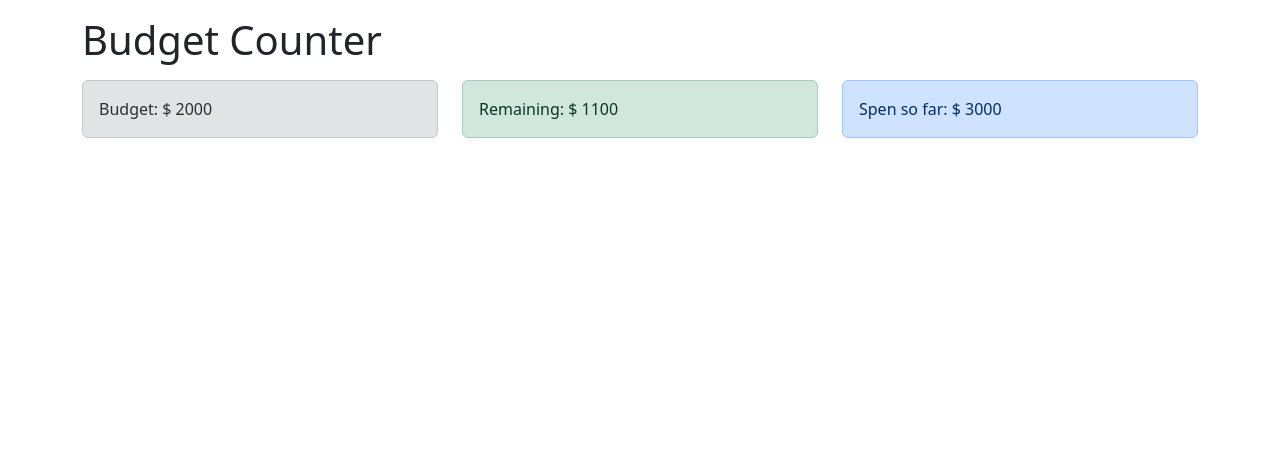
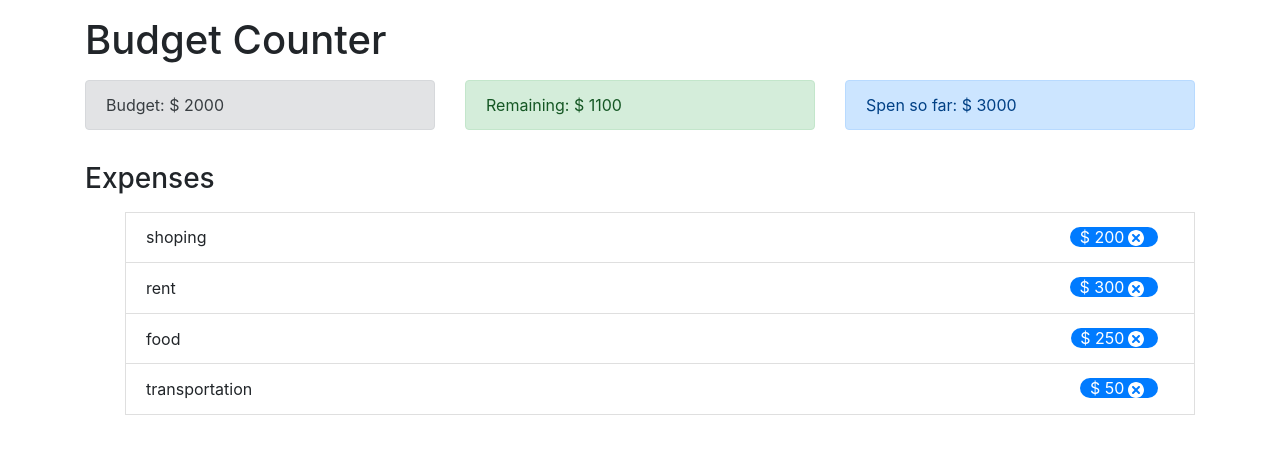
Before and after one commit to ismaelmarot/BudgetApp, a React (Create React App) app: page / in a window 1280 px wide. Shown: the top 454 px of the page. Built offline with nearby package versions, Linux system fonts and the light colour scheme.

Commit message:
ExpenseItem & ExpenseList components added

```diff
--- a/package.json
+++ b/package.json
@@ -6,7 +6,7 @@
     "@testing-library/jest-dom": "^5.16.5",
     "@testing-library/react": "^13.4.0",
     "@testing-library/user-event": "^13.5.0",
-    "bootstrap": "^5.3.0",
+    "bootstrap": "^4.6.0",
     "react": "^18.2.0",
     "react-dom": "^18.2.0",
     "react-icons": "^4.10.1",
--- a/src/App.js
+++ b/src/App.js
@@ -3,6 +3,7 @@ import 'bootstrap/dist/css/bootstrap.min.css';
 import Budget from './components/Budget';
 import Remaining from './components/Remaining';
 import ExpenseTotal from './components/ExpenseTotal';
+import ExpenseList from './components/ExpenseList';
 
 const App = () => {
   return (
@@ -19,6 +20,12 @@ const App = () => {
           <ExpenseTotal />
         </div>
       </div>
+      <h3 className='mt-3'>Expenses</h3>
+      <div className='row mt-3'>
+        <div className='col-sm'>
+          <ExpenseList />
+        </div>
+      </div>
     </div>
   );
 }
--- /dev/null
+++ b/src/components/ExpenseItem.js
@@ -0,0 +1,18 @@
+import React from 'react';
+import { TiDelete } from 'react-icons/ti';
+
+const ExpenseItem = (props) => {
+    return (
+        <li className='list-group-item d-flex justify-content-between align-items-center'>
+            {props.name}
+            <div>
+                <span className=' badge-primary badge-pill mr-3'>
+                    $ {props.cost}
+                    <TiDelete size='1.5em'></TiDelete>
+                </span>
+            </div>
+        </li>
+    );
+}
+
+export default ExpenseItem;
--- /dev/null
+++ b/src/components/ExpenseList.js
@@ -0,0 +1,26 @@
+import React from 'react';
+import ExpenseItem from './ExpenseItem';
+
+const ExpenseList = () =>{
+    const expenses = [
+        { id: 123, name: 'shoping', cost: 200 },
+        { id: 456, name:'rent', cost: 300 },
+        { id: 789, name: 'food', cost: 250 },
+        { id: 101, name: 'transportation', cost: 50 },
+    ]
+
+    return (
+        <ul>
+            {expenses.map((expense)=>(
+                <ExpenseItem
+                    key={ expense.id }
+                    id={ expense.id }
+                    name={ expense.name }
+                    cost={ expense.cost }
+                />
+            ))}
+        </ul>
+    );
+}
+
+export default ExpenseList;
```
Also changed, not shown: 1 other file (tests, documents, lock files or other folders).
